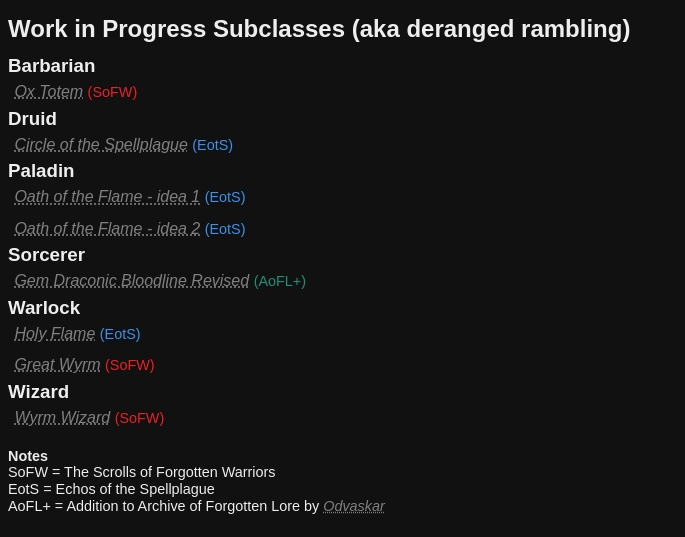
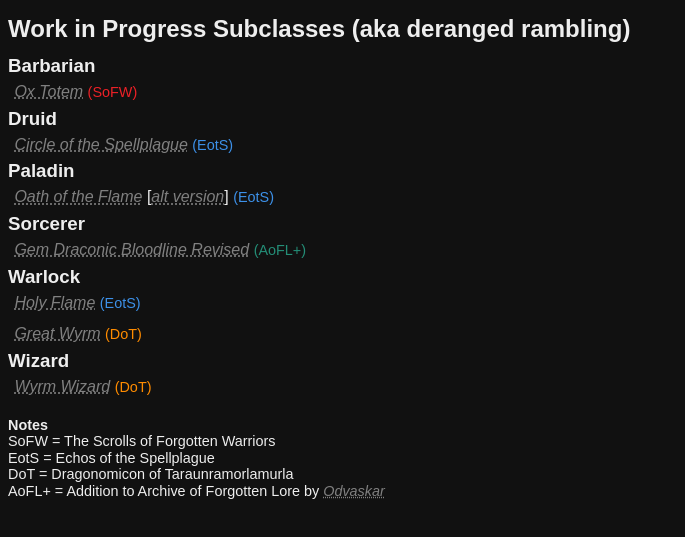
Before and after one commit to Duder5000/homebrew, a PHP site: page / in a window 1280 px wide. Shown: the part 263-800 px from the top of the page, without its empty margins (0-685 px from the left). Run offline with PHP 8.4, Linux system fonts and the light colour scheme.

Commit message:
Add Dragonomicon

```diff
--- a/public/css/dakrmode.css
+++ b/public/css/dakrmode.css
@@ -64,6 +64,10 @@ p.book{
 	color: #3d91e9;
 }
 
+.dot{
+	color: #FF8C00;
+}
+
 .odvaskar{
 	color: #248e77;
 }
--- a/public/index.html
+++ b/public/index.html
@@ -62,8 +62,11 @@
 
 			<h3>Paladin</h3>
 			<ul>
-				<li><a href="https://docs.google.com/document/d/1UgF0JXhRaBK2Xw_8ULX3gqlGMsRvAsPgbSwivGKui9E/edit?usp=sharing">Oath of the Flame - idea 1</a> <p class="book eots">(EotS)</p></li>
-				<li><a href="https://docs.google.com/document/d/13K-fd0tBQobcGrJZBKdmShNy7P6e0faN4A6OU_Fu75o/edit?usp=sharing">Oath of the Flame - idea 2</a> <p class="book eots">(EotS)</p></li>
+				<li>
+					<a href="https://docs.google.com/document/d/13K-fd0tBQobcGrJZBKdmShNy7P6e0faN4A6OU_Fu75o/edit?usp=sharing">Oath of the Flame</a>
+					[<a href="https://docs.google.com/document/d/1UgF0JXhRaBK2Xw_8ULX3gqlGMsRvAsPgbSwivGKui9E/edit?usp=sharing">alt version</a>]
+					<p class="book eots">(EotS)</p>
+				</li>
 			</ul>
 
 <!-- 			<h3>Ranger</h3>
@@ -84,12 +87,12 @@
 			<h3>Warlock</h3>
 			<ul>
 				<li><a href="https://docs.google.com/document/d/1xpGAd2fje6nsyyL-nmjmGNT0w9cROjMSHqwAAR-hExo/edit?usp=sharing">Holy Flame</a> <p class="book eots">(EotS)</p></li>
-				<li><a href="https://docs.google.com/document/d/1XOWe0DIMFftYvjgPeTOEb3CgXIzxKMmV16aIwkJnCpg/edit?usp=sharing">Great Wyrm</a> <p class="book sofw">(SoFW)</p></li>
+				<li><a href="https://docs.google.com/document/d/1XOWe0DIMFftYvjgPeTOEb3CgXIzxKMmV16aIwkJnCpg/edit?usp=sharing">Great Wyrm</a> <p class="book dot">(DoT)</p></li>
 			</ul>
 
 			<h3>Wizard</h3>
 			<ul>
-				<li><a href="https://docs.google.com/document/d/1arj1WXv6hwnNjA4FWSEJ00sZeqT0pyoTW3zymn25rmE/edit?usp=sharing">Wyrm Wizard</a> <p class="book sofw">(SoFW)</p></li>
+				<li><a href="https://docs.google.com/document/d/1arj1WXv6hwnNjA4FWSEJ00sZeqT0pyoTW3zymn25rmE/edit?usp=sharing">Wyrm Wizard</a> <p class="book dot">(DoT)</p></li>
 			</ul>
 
 <!-- 			<h3>Artificer</h3>
@@ -103,6 +106,7 @@
 		<h4 class="footer-text">Notes</h4>
 		<p class="footer-text">SoFW = The Scrolls of Forgotten Warriors</p>
 		<p class="footer-text">EotS = Echos of the Spellplague</p>
+		<p class="footer-text">DoT = Dragonomicon of Taraunramorlamurla</p>
 		<p class="footer-text">AoFL+ = Addition to Archive of Forgotten Lore by <a href="https://www.patreon.com/Odvaskar" target="_blank">Odvaskar</a></p>
 	</footer>
 </html>
```
